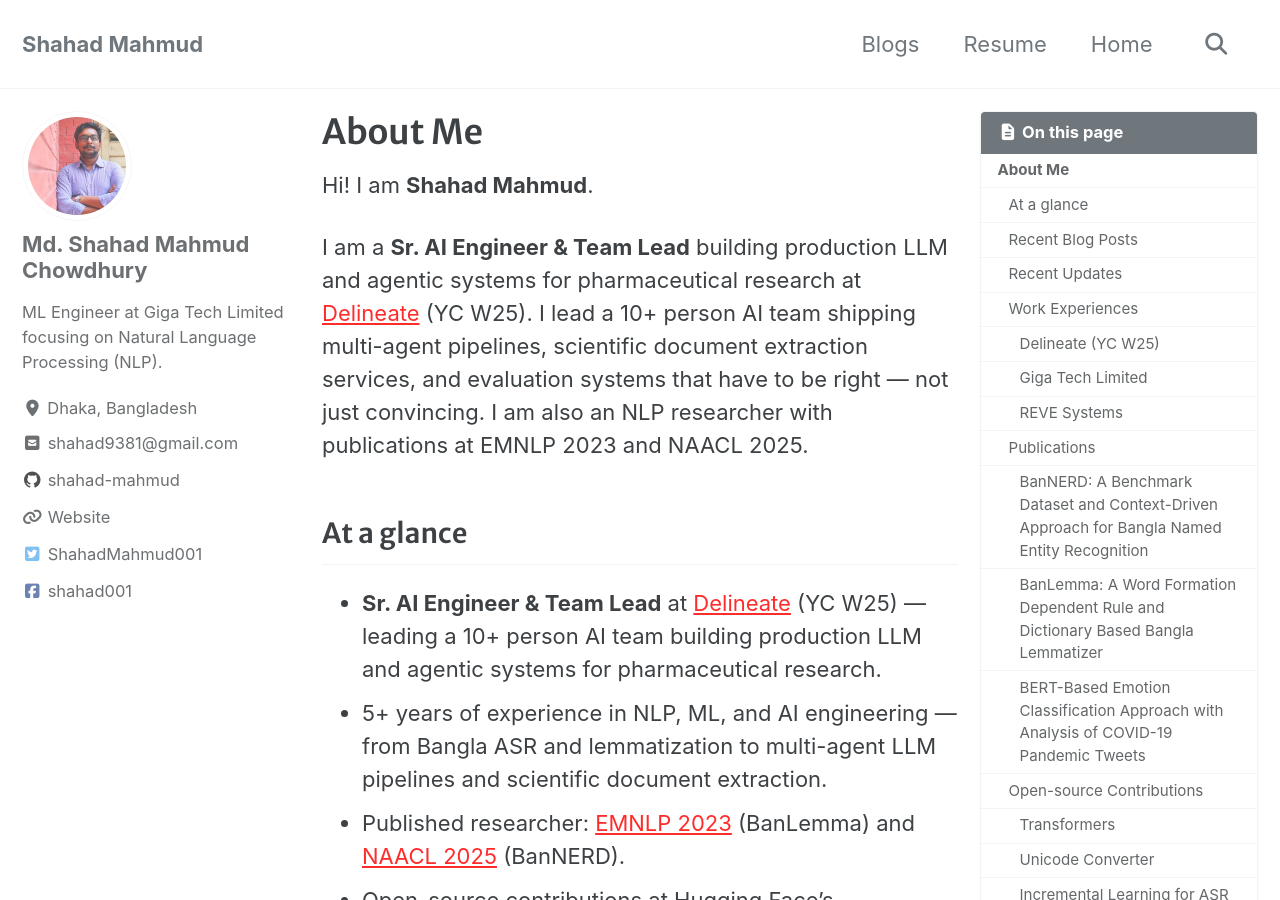
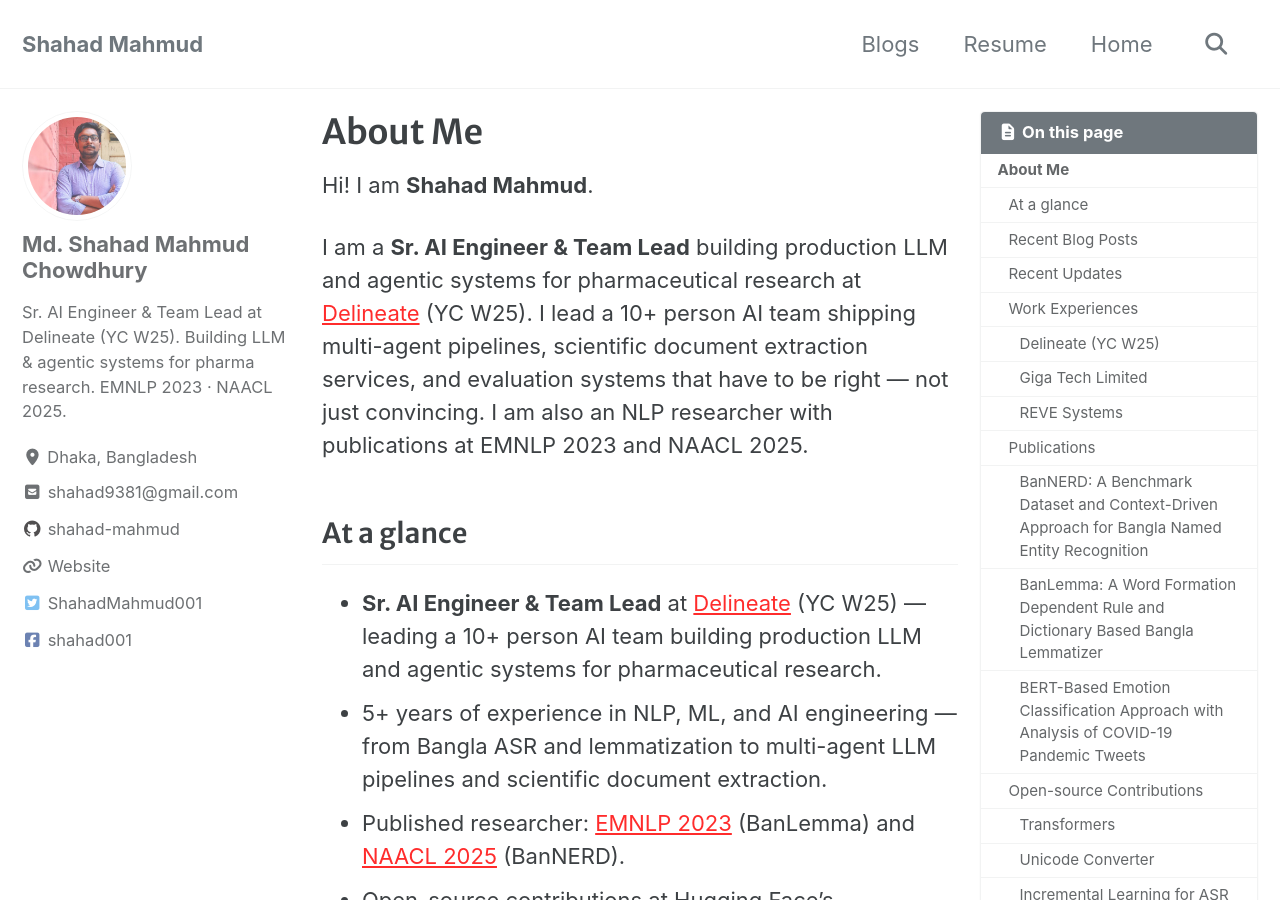
Before and after one commit to shahad-mahmud/shahad-mahmud.github.io, a Jekyll site: the page built from _pages/about.md, in a window 1280 px wide and 900 px high. Built offline with Jekyll 4.4.1, drawn with Linux system fonts in a browser that asks for light colours; cached includes are drawn as plain includes.

Commit message:
Update site description and author bio to reflect current role at Delineate (YC W25)

```diff
--- a/_config.yml
+++ b/_config.yml
@@ -7,7 +7,7 @@ title                    : "Shahad Mahmud"
 title_separator          : "-"
 subtitle                 : # site tagline that appears below site title in masthead
 name                     : "Shahad Mahmud"
-description              : "Personal website of Shahad Mahmud - ML Engineer specializing in Natural Language Processing (NLP). Sharing insights about machine learning, programming, and technology."
+description              : "Personal website of Shahad Mahmud - Sr. AI Engineer & Team Lead at Delineate (YC W25), building LLM and agentic systems for pharmaceutical research. EMNLP 2023 & NAACL 2025 author."
 url                      : "https://shahadmahmud.com"
 baseurl                  : "" # the subpath of your site, e.g. "/blog"
 repository               : shahad-mahmud/shahad-mahmud.github.io
@@ -102,7 +102,7 @@ analytics:
 author:
   name             : "Md. Shahad Mahmud Chowdhury"
   avatar           : "assets/images/shahad_profile.jpg"
-  bio              : "ML Engineer at Giga Tech Limited focusing on Natural Language Processing (NLP)."
+  bio              : "Sr. AI Engineer & Team Lead at Delineate (YC W25). Building LLM & agentic systems for pharma research. EMNLP 2023 · NAACL 2025."
   location         : "Dhaka, Bangladesh"
   # email            : "shahad9381@gmail.com"
   links:
```
